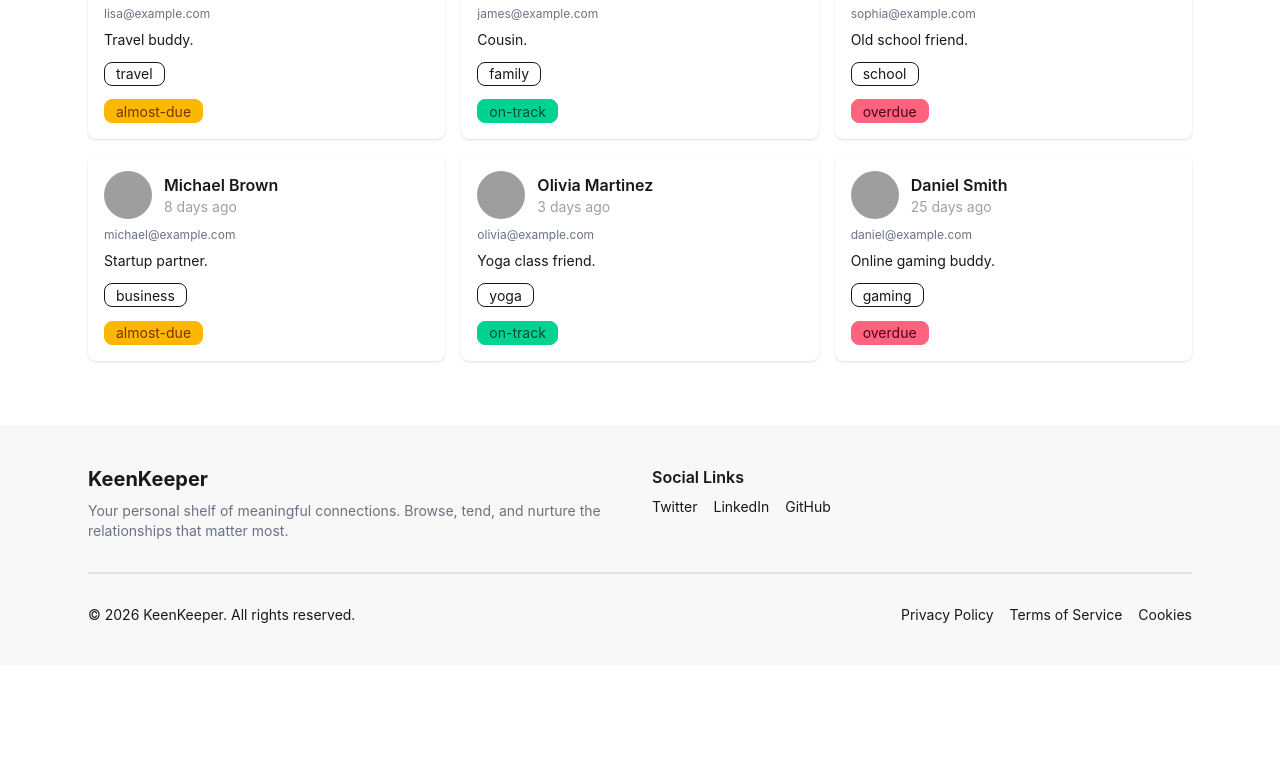
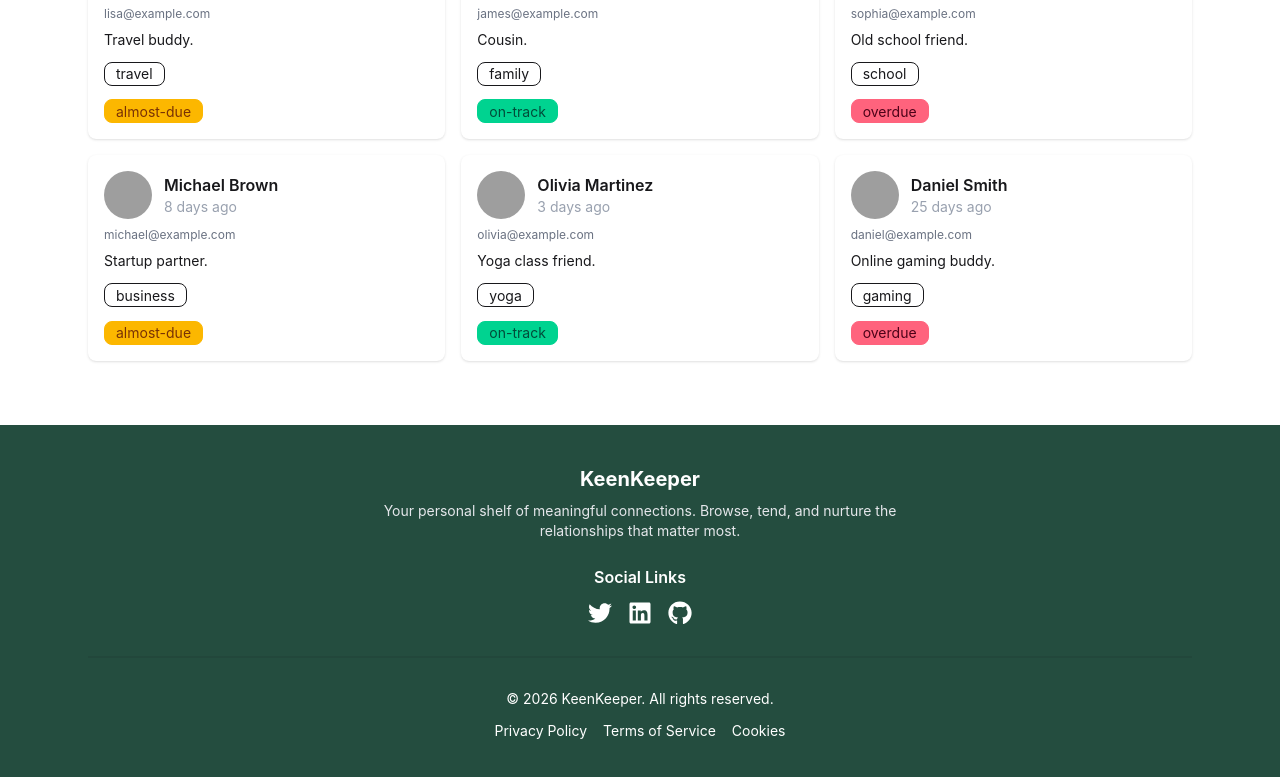
Before and after one commit to nh08022001-arch/b13-assignment7, a React (Vite) app: page / in a window 1280 px wide. Shown: the part 732-1509 px from the top of the page. Before the commit the page ends 1397 px from the top, so only its background shows below. Built offline with nearby package versions, Linux system fonts and the light colour scheme; grey boxes are pictures that could not be loaded.

Commit message:
footer design modifyed

```diff
--- a/package.json
+++ b/package.json
@@ -15,6 +15,7 @@
     "react": "^19.2.4",
     "react-dom": "^19.2.4",
     "react-hot-toast": "^2.6.0",
+    "react-icons": "^5.6.0",
     "react-router": "^7.14.1",
     "react-router-dom": "^7.14.1",
     "recharts": "^3.8.1",
--- a/src/components/Footer.jsx
+++ b/src/components/Footer.jsx
@@ -1,45 +1,49 @@
 import { Link } from "react-router-dom";
+import { FaTwitter, FaGithub, FaLinkedin } from "react-icons/fa";
 
 const Footer = () => {
   return (
-        <footer className="bg-base-200 text-base-content mt-10">
-            <div className="max-w-6xl mx-auto px-6 py-10">
+    <footer className="bg-[#244d3f] text-white mt-10">
+      <div className="max-w-6xl mx-auto px-6 py-10 text-center">
 
-                {/* Top section */}
-                <div className="grid md:grid-cols-2 gap-6">
-
-                    {/* Brand text */}
+        {/* logo */}
         <div>
           <h2 className="text-xl font-bold">KeenKeeper</h2>
-                        <p className="mt-2 text-sm text-gray-500">
+          <p className="mt-2 text-sm text-gray-200 max-w-xl mx-auto">
             Your personal shelf of meaningful connections. Browse, tend, and nurture the relationships that matter most.
           </p>
         </div>
 
-                    {/* Social links */}
-                    <div>
-                        <h3 className="font-semibold mb-2">Social Links</h3>
-                        <div className="flex gap-4 text-sm">
-                            <a className="link link-hover">Twitter</a>
-                            <a className="link link-hover">LinkedIn</a>
-                            <a className="link link-hover">GitHub</a>
+        {/* Social icons */}
+        <div className="mt-6">
+          <h3 className="font-semibold mb-3">Social Links</h3>
+
+          <div className="flex justify-center gap-4 text-2xl">
+            <a className="hover:text-gray-300 transition">
+              <FaTwitter />
+            </a>
+
+            <a className="hover:text-gray-300 transition">
+              <FaLinkedin />
+            </a>
+
+            <a className="hover:text-gray-300 transition">
+              <FaGithub />
+            </a>
           </div>
         </div>
 
-                </div>
-
-                {/* Divider */}
         <div className="divider my-6"></div>
 
-                {/* Bottom section */}
-                <div className="flex flex-col md:flex-row justify-between items-center gap-3 text-sm">
+        {/* bottom */}
+        <div className="flex flex-col items-center gap-3 text-sm">
 
           <p>© 2026 KeenKeeper. All rights reserved.</p>
 
           <div className="flex gap-4">
-                        <Link className="link link-hover">Privacy Policy</Link>
-                        <Link className="link link-hover">Terms of Service</Link>
-                        <Link className="link link-hover">Cookies</Link>
+            <Link className="link link-hover text-white">Privacy Policy</Link>
+            <Link className="link link-hover text-white">Terms of Service</Link>
+            <Link className="link link-hover text-white">Cookies</Link>
           </div>
 
         </div>
```
Also changed, not shown: 1 other file (tests, documents, lock files or other folders). Lines whose indentation alone changed are shown as unchanged.
